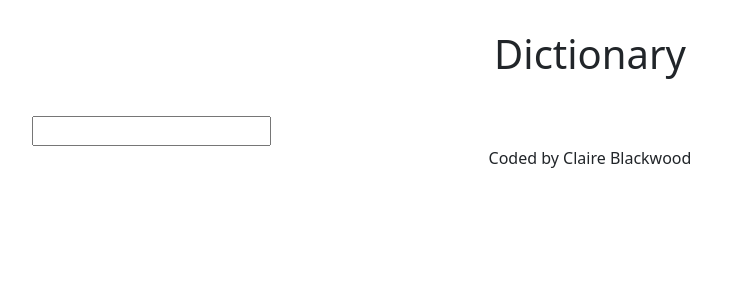
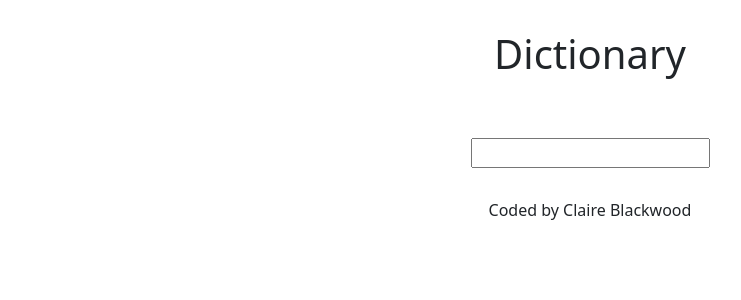
Before and after one commit to Killiana/dictionary-project, a React (Create React App) app: page / in a window 1280 px wide. Shown: the top 300 px of the page, without its empty margins (50-791 px from the left). Built offline with nearby package versions, Linux system fonts and the light colour scheme.

Commit message:
Centred form

```diff
--- a/src/Dictionary.css
+++ b/src/Dictionary.css
@@ -1,4 +1,5 @@
-form {
+.Dictionary {
   display: block;
-  margin: 0 auto;
+  margin: 30px 0;
+  text-align: center;
 }
--- a/src/index.css
+++ b/src/index.css
@@ -1,13 +1,14 @@
 body {
   margin: 0;
-  font-family: -apple-system, BlinkMacSystemFont, 'Segoe UI', 'Roboto', 'Oxygen',
-    'Ubuntu', 'Cantarell', 'Fira Sans', 'Droid Sans', 'Helvetica Neue',
+  font-family: -apple-system, BlinkMacSystemFont, "Segoe UI", "Roboto", "Oxygen",
+    "Ubuntu", "Cantarell", "Fira Sans", "Droid Sans", "Helvetica Neue",
     sans-serif;
   -webkit-font-smoothing: antialiased;
   -moz-osx-font-smoothing: grayscale;
+  text-align: center;
 }
 
 code {
-  font-family: source-code-pro, Menlo, Monaco, Consolas, 'Courier New',
+  font-family: source-code-pro, Menlo, Monaco, Consolas, "Courier New",
     monospace;
 }
```
